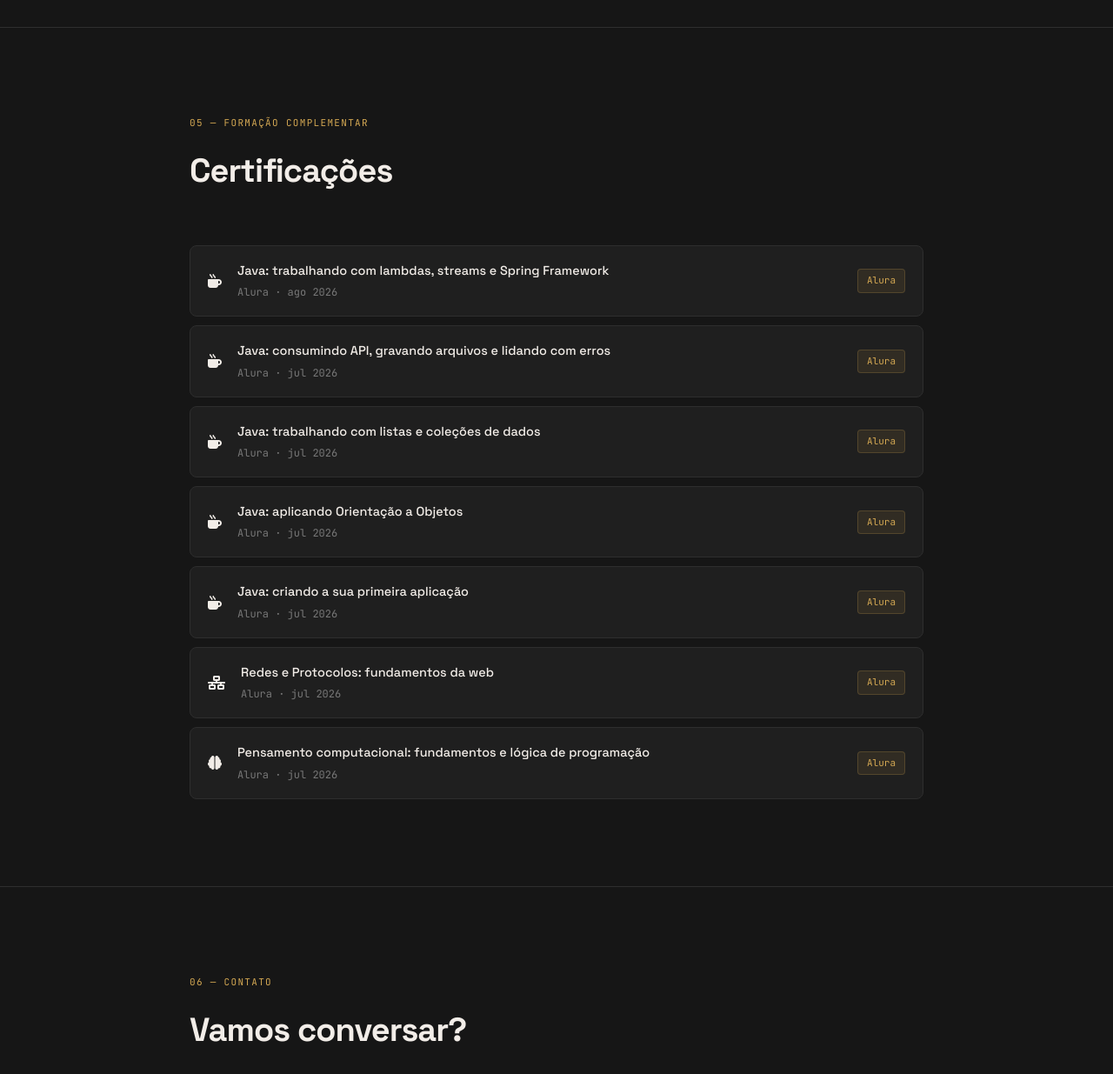
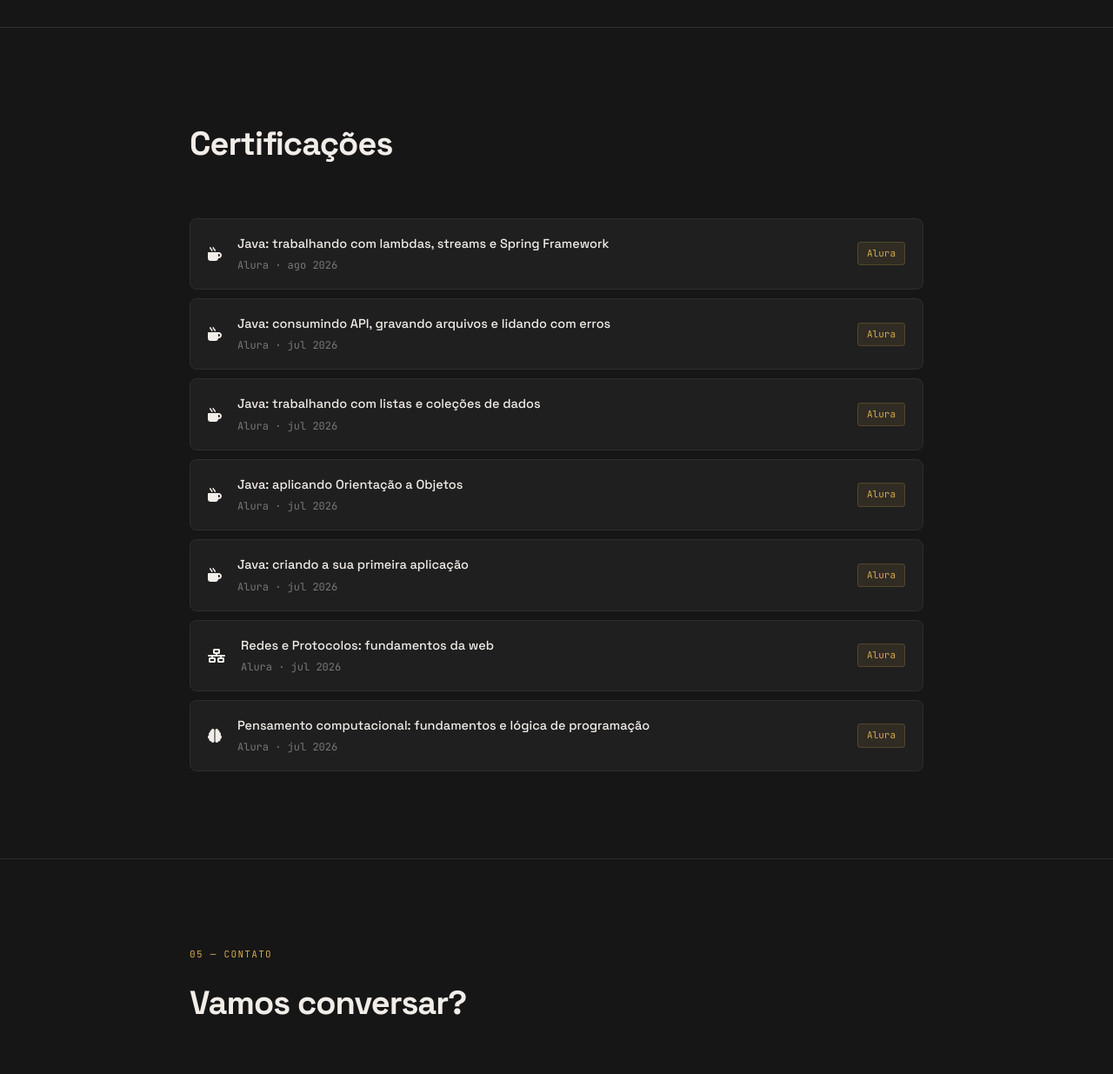
Before and after one commit to luisferreiira/portfolio-luisferreira, a plain HTML site: page index.html in a window 1280 px wide. Shown: the part 4200-5435 px from the top of the page at 87% size. Drawn offline with Linux system fonts and the light colour scheme.

Commit message:
corrige a numeração das seções de certificações e contato no index.html

```diff
--- a/index.html
+++ b/index.html
@@ -270,7 +270,6 @@
     <!-- CERTIFICAÇÕES -->
     <section id="certificacoes">
       <div class="wrap">
-        <p class="sec-label">05 — formação complementar</p>
         <h2>Certificações</h2>
         <ul class="certs">
           <li>
@@ -350,7 +349,7 @@
     <!-- CONTATO -->
     <section id="contato">
       <div class="wrap">
-        <p class="sec-label">06 — contato</p>
+        <p class="sec-label">05 — contato</p>
         <h2>Vamos conversar?</h2>
         <div class="contact-grid">
 
```
